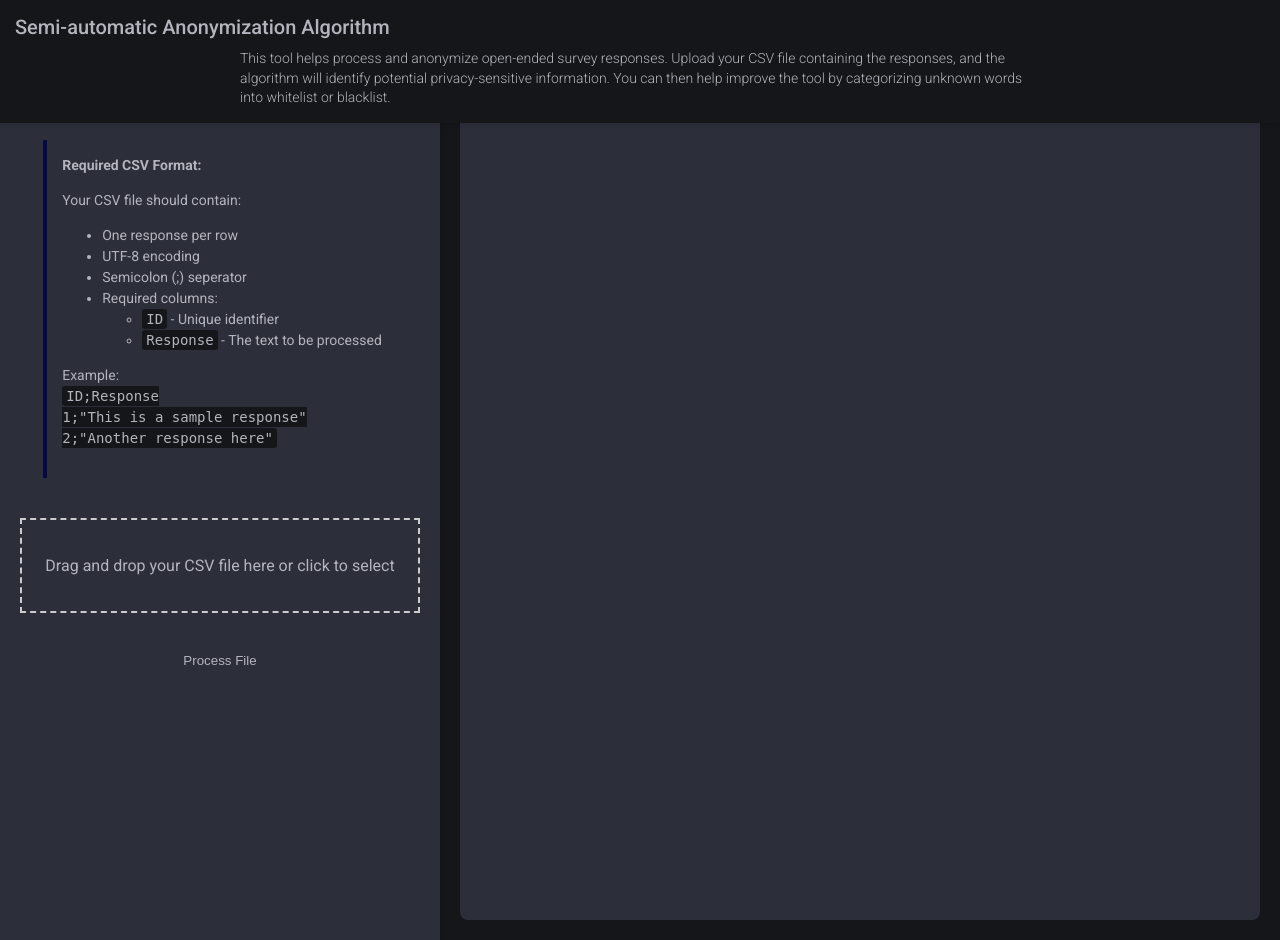
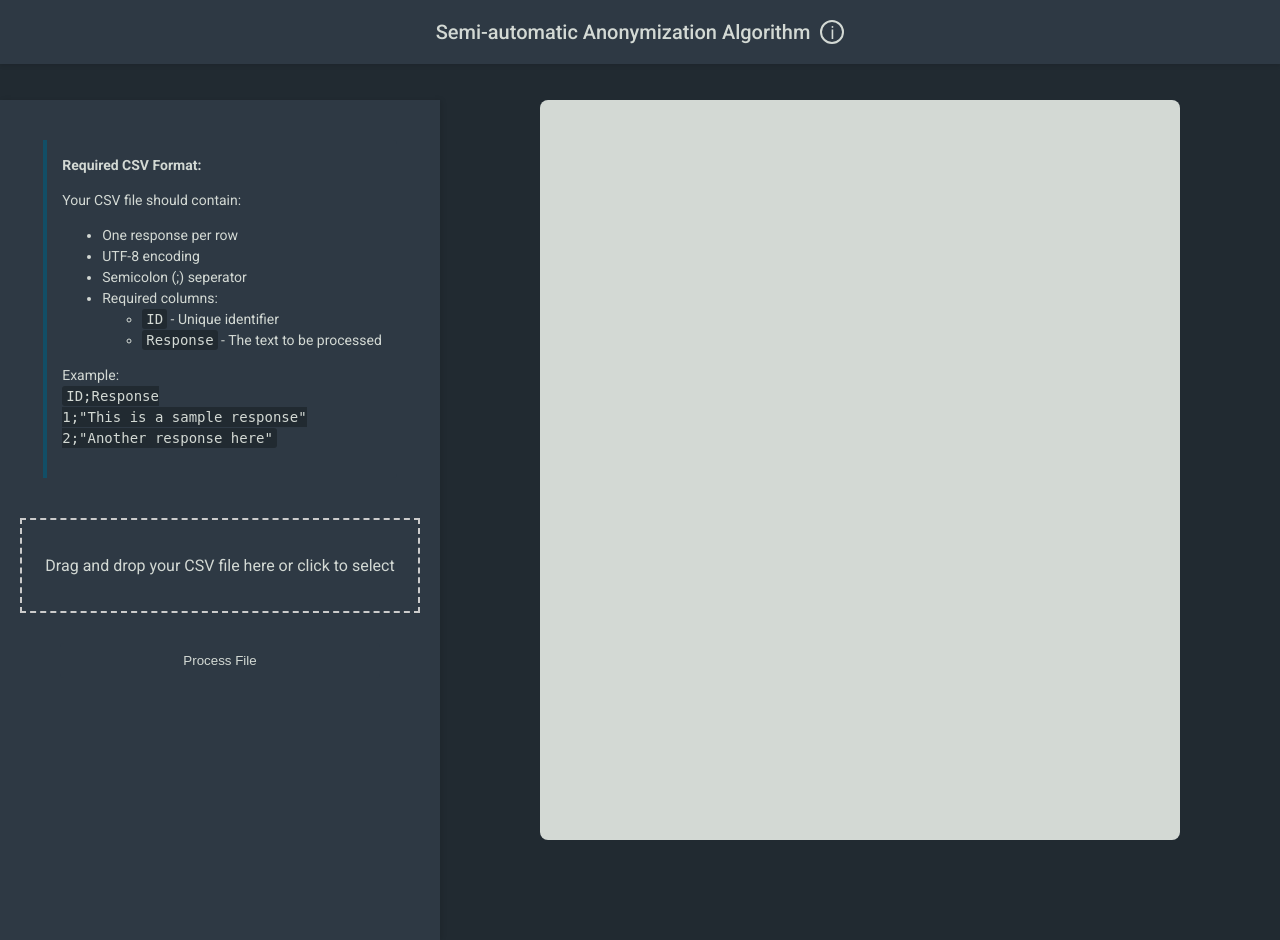
Before and after one commit to uashogeschoolutrecht/SEAA, a Flask app: page / in a window 1280 px wide. Run offline with Flask 3, Linux system fonts and the light colour scheme.

Commit message:
Modify download and dictionary expansion UI handling

```diff
--- a/templates/index.html
+++ b/templates/index.html
@@ -11,8 +11,8 @@
             display: flex;
             min-height: 100vh;
             font-family: 'Roboto', sans-serif;
-            background-color: #141619;  /* Dark background */
-            color: #B3B4BD;  /* Light text */
+            background-color: #212A31;  /* Darkest background */
+            color: #D3D9D4;  /* Light text */
         }
 
         .header {
@@ -20,34 +20,79 @@
             top: 0;
             left: 0;
             right: 0;
-            background-color: #141619;  /* Dark header background */
-            color: #B3B4BD;  /* Light text color */
-            padding: 15px;
-            text-align: left;
+            background-color: #2E3944;
+            color: #D3D9D4;
+            padding: 20px;
+            text-align: center;  /* Center align the header content */
             z-index: 1000;
             box-shadow: 0 2px 4px rgba(0,0,0,0.1);
+            display: flex;
+            justify-content: center;
+            align-items: center;
+            gap: 10px;
         }
 
         .header h1 {
-            margin: 0 0 10px 0;
+            margin: 0;
             font-size: 20px;
             font-weight: 500;
         }
 
-        .header p {
-            margin: 0;
+        .info-icon {
+            cursor: pointer;
+            position: relative;
+            color: #D3D9D4;
+            font-size: 18px;
+            width: 20px;
+            height: 20px;
+            border: 2px solid #D3D9D4;
+            border-radius: 50%;
+            display: inline-flex;
+            align-items: center;
+            justify-content: center;
+        }
+
+        .info-icon:hover .tooltip {
+            visibility: visible;
+            opacity: 1;
+        }
+
+        .tooltip {
+            visibility: hidden;
+            position: absolute;
+            top: 100%;
+            left: 50%;
+            transform: translateX(-50%);
+            background-color: #D3D9D4;
+            color: #2E3944;
+            padding: 10px;
+            border-radius: 4px;
+            width: 300px;
             font-size: 14px;
-            font-weight: 300;
-            max-width: 800px;
-            margin: 0 auto;
             line-height: 1.4;
+            margin-top: 10px;
+            box-shadow: 0 2px 5px rgba(0,0,0,0.2);
+            opacity: 0;
+            transition: opacity 0.3s;
+            z-index: 1001;
+        }
+
+        .tooltip::before {
+            content: '';
+            position: absolute;
+            top: -5px;
+            left: 50%;
+            transform: translateX(-50%);
+            border-width: 0 5px 5px 5px;
+            border-style: solid;
+            border-color: transparent transparent #2E3944 transparent;
         }
 
         /* Adjust body to account for larger header */
         .left-banner {
             margin-top: 100px;
             width: 400px;
-            background-color: #2C2E3A;  /* Darker sidebar */
+            background-color: #2E3944;  /* Darker sidebar */
             padding: 20px;
             box-shadow: 2px 0 5px rgba(0,0,0,0.1);
             display: flex;
@@ -55,15 +100,16 @@
             align-items: center;
             position: relative;
             min-height: 100vh;
-            color: #B3B4BD;  /* Light text color */
+            color: #D3D9D4;
         }
         .main-content {
             flex: 1;
             padding: 20px;
             margin-top: 100px;
-            background-color: #2C2E3A;
+            background-color: #D3D9D4;  /* Light background for output area */
             border-radius: 8px;
-            margin: 20px;
+            margin: 100px;
+            color: #212A31;  /* Dark text for contrast */
         }
         .title {
             font-size: 24px;
@@ -122,24 +168,25 @@
             margin: 10px;
             cursor: pointer;
             width: 80%;
-            background-color: #050A44;  /* Dark blue buttons */
-            color: #B3B4BD;
+            background-color: #124E66;
+            color: #D3D9D4;
             border: none;
             border-radius: 4px;
         }
         .button:disabled {
-            background-color: #2C2E3A;  /* Disabled state */
+            background-color: #2E3944;
             cursor: not-allowed;
         }
         .button:hover:not(:disabled) {
-            background-color: #0A21C0;  /* Lighter blue on hover */
+            background-color: #748D92;
         }
         .dict-expansion {
             margin-top: 20px;
             padding: 20px;
-            border: 1px solid #ddd;
+            border: 1px solid #748D92;
             border-radius: 4px;
-            background-color: #f9f9f9;
+            background-color: #2E3944;
+            color: #D3D9D4;
         }
 
         .word-prompt {
@@ -220,27 +268,27 @@
         }
 
         .csv-info {
-            background-color: #2C2E3A;  /* Updated info box */
-            border-left: 4px solid #050A44;
+            background-color: #2E3944;
+            border-left: 4px solid #124E66;
             padding: 15px;
             margin: 20px 0;
             border-radius: 0 4px 4px 0;
             font-size: 14px;
             line-height: 1.5;
-            color: #B3B4BD;
+            color: #D3D9D4;
         }
 
         .csv-info h4 {
             margin: 0 0 10px 0;
-            color: #B3B4BD;
+            color: #D3D9D4;
         }
 
         .csv-info code {
-            background-color: #141619;
+            background-color: #212A31;
             padding: 2px 4px;
             border-radius: 3px;
             font-family: monospace;
-            color: #B3B4BD;
+            color: #D3D9D4;
         }
 
         .word-input {
@@ -321,10 +369,15 @@
 <body>
     <div class="header">
         <h1>Semi-automatic Anonymization Algorithm</h1>
-        <p>This tool helps process and anonymize open-ended survey responses.
-        Upload your CSV file containing the responses, and the algorithm will
-        identify potential privacy-sensitive information. You can then help improve
-        the tool by categorizing unknown words into whitelist or blacklist.</p>
+        <div class="info-icon">
+            i
+            <div class="tooltip">
+                This tool helps process and anonymize open-ended survey responses.
+                Upload your CSV file containing the responses, and the algorithm will
+                identify potential privacy-sensitive information. You can then help improve
+                the tool by categorizing unknown words into whitelist or blacklist.
+            </div>
+        </div>
     </div>
     <div class="left-banner">
         <div class="csv-info">
@@ -479,24 +532,12 @@
 
                 // Show download button
                 downloadButton.classList.remove('hidden');
-                downloadButton.onclick = async () => {
-                    try {
-                        const response = await fetch(`/download/${data.output_filename}`);
-                        const blob = await response.blob();
-                        const url = window.URL.createObjectURL(blob);
-                        const a = document.createElement('a');
-                        a.href = url;
-                        a.download = data.output_filename; // This will be the default filename in the save dialog
-                        document.body.appendChild(a);
-                        a.click();
-                        window.URL.revokeObjectURL(url);
-                        document.body.removeChild(a);
-                    } catch (error) {
-                        alert('Error downloading file: ' + error.message);
-                    }
-                };
 
-                // After successful processing, start dictionary expansion
+                // Explicitly show dictionary expansion section
+                document.getElementById('dictExpansion').style.display = 'block';
+                document.getElementById('dictExpansion').classList.remove('hidden');
+
+                // Start dictionary expansion
                 await startDictExpansion();
 
             } catch (error) {
```
Also changed, not shown: other parts of templates/index.html (+11 -10 lines).
